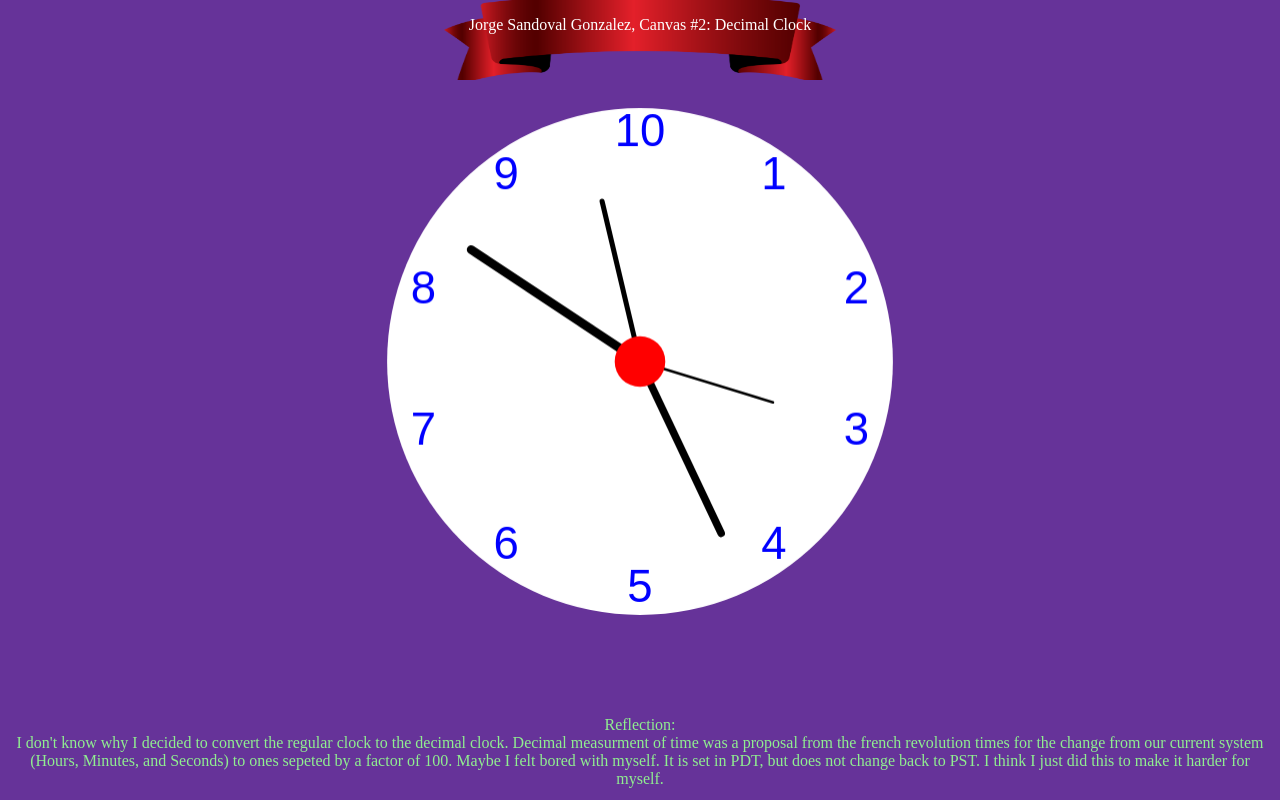
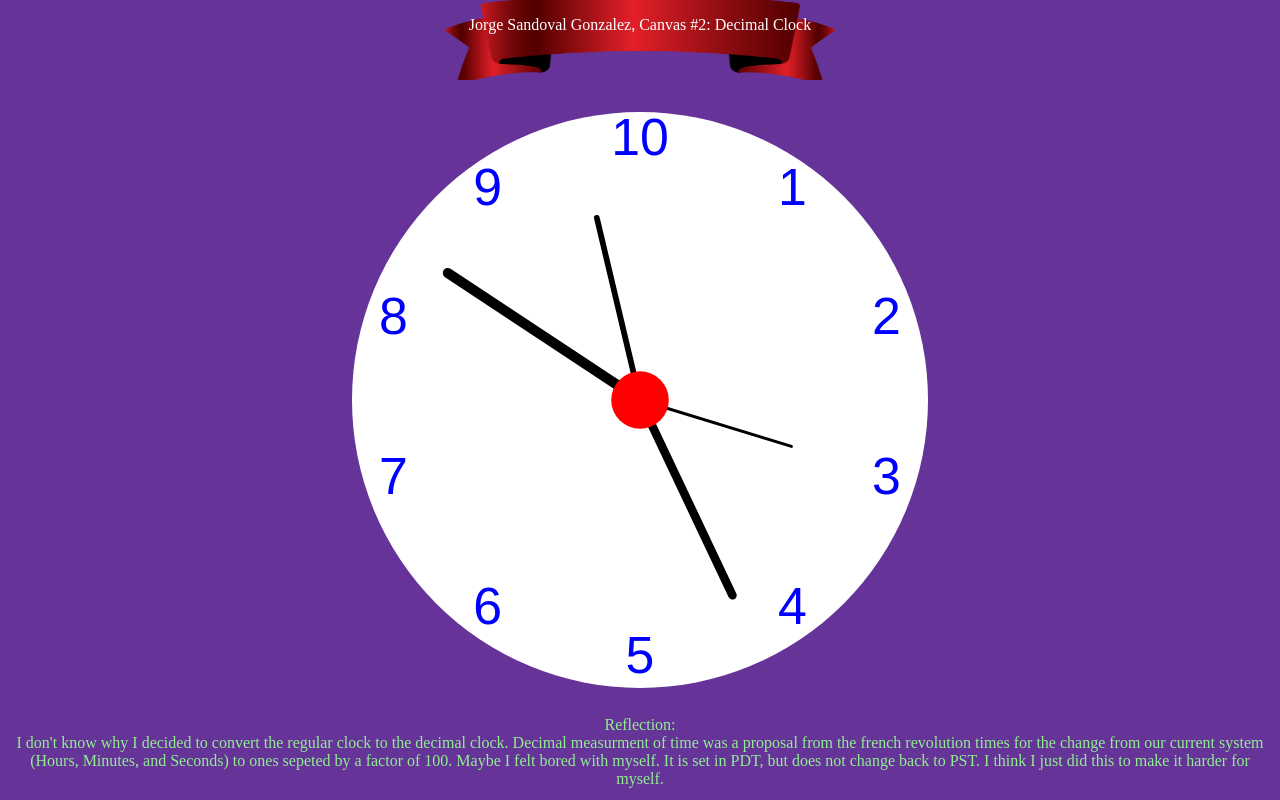
Before and after one commit to jsandovalgonzalez243/website, a plain HTML site: page index.html in a window 1280 px wide. Drawn offline with Linux system fonts and the light colour scheme.

Commit message:
more center

```diff
--- a/script.js
+++ b/script.js
@@ -6,7 +6,7 @@ setInterval(clock);
 
 function clock() {
     canvas.width = window.innerWidth;
-    canvas.height = window.innerHeight - 237.333;
+    canvas.height = window.innerHeight - 160;
 
     let radius;
 
--- a/style.css
+++ b/style.css
@@ -13,7 +13,7 @@ canvas {
   justify-content: center;
   align-items: center;
   width: 100%;
-  height: calc(100vh - 237.333px);
+  height: calc(100vh - 160px);
 }
 
 
```
